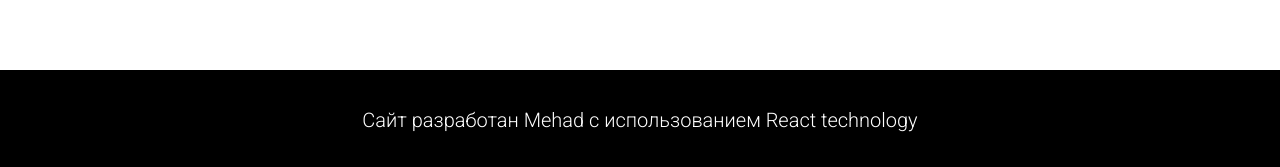
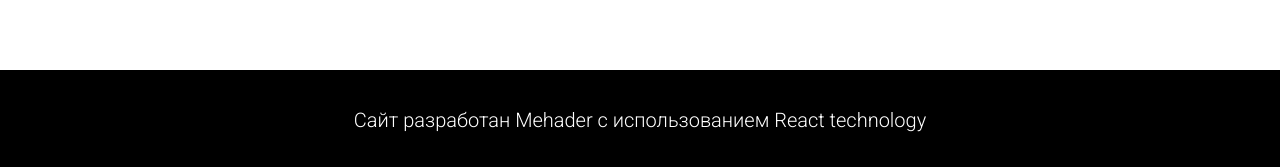
Before and after one commit to Mehader/fastfood-shop, a React (Create React App) app: page /product in a window 1280 px wide. Shown: the part 880-1047 px from the top of the page. Built offline with nearby package versions, Linux system fonts and the light colour scheme; no server answers.

Commit message:
Update Footer.tsx

```diff
--- a/src/Components/Footer/Footer.tsx
+++ b/src/Components/Footer/Footer.tsx
@@ -4,7 +4,7 @@
 const Footer = () => {
   return (
     <div className={style.footer}>
-      Сайт разработан Mehad с использованием React technology
+      Сайт разработан Mehader с использованием React technology
     </div>
   );
 };
```
